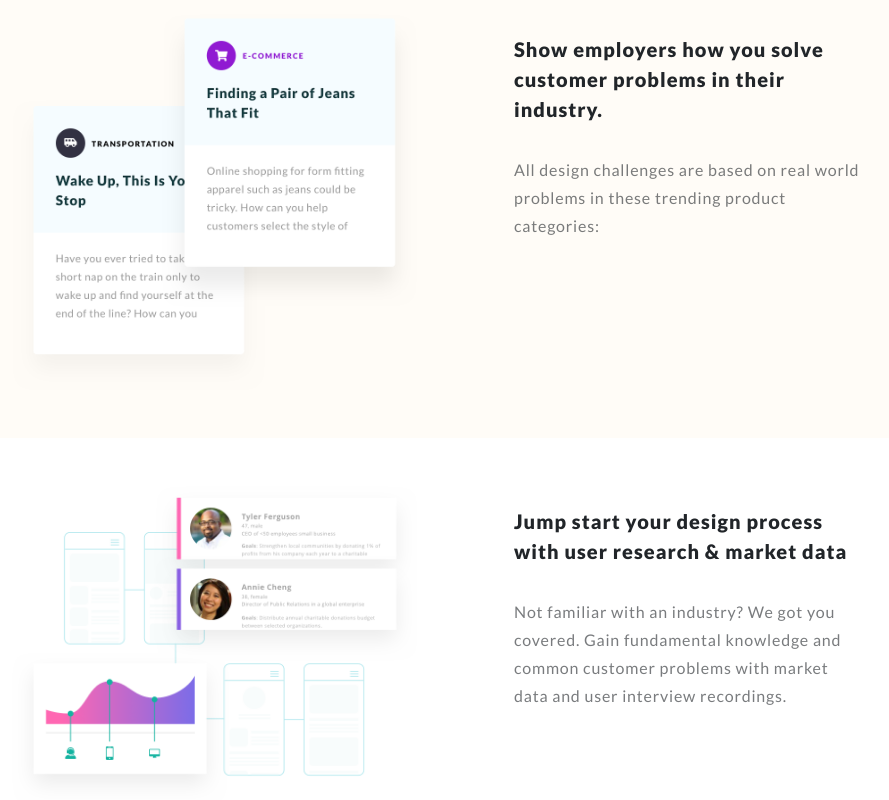
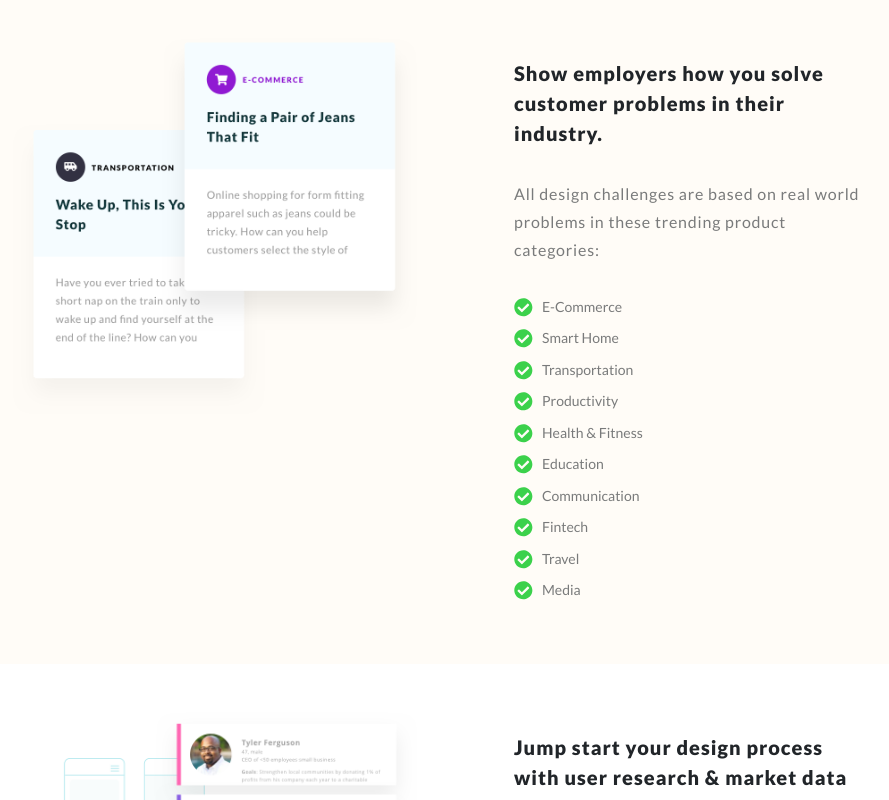
Before and after one commit to yachinyou/ux-supercharge, a React (Create React App) app: page / in a window 1280 px wide. Shown: the part 2392-3192 px from the top of the page, without its empty margins (236-1125 px from the left). Built offline with nearby package versions, Linux system fonts and the light colour scheme.

Commit message:
added industry list

```diff
--- a/src/App.js
+++ b/src/App.js
@@ -31,7 +31,7 @@ class App extends Component {
     return (
       <BrowserRouter>
         <div className="App">
-          <ReactTitle title="Live Code Help" />
+          <ReactTitle title="UX Supercharge" />
           <Route path="/" component={NavBar} />
           <Route path="/" exact component={Hero} />
           <Route path="/" exact component={SellSheet} />
--- a/src/Components/SellSheet/SellSheet.css
+++ b/src/Components/SellSheet/SellSheet.css
@@ -108,6 +108,25 @@ h2.large-sell-header {
     max-width: 40em;
 }
 
+ul.industry-list {
+    list-style-type: none;
+    padding: 0;
+    font-size: 0.875em;
+}
+
+ul.industry-list li{
+    margin-bottom: 0.75em;
+}
+
+ul.industry-list svg {
+    margin-right: 0.5em;
+}
+
+ul.industry-list span {
+    opacity: 0.6;
+}
+
+
 .whats-inside {
     padding: 2em;
 }
--- a/src/Components/SellSheet/SellSheet.js
+++ b/src/Components/SellSheet/SellSheet.js
@@ -22,7 +22,7 @@ import itemJourneyMap from '../../images/item_journey_map.png';
 import itemStoryboard from '../../images/item_storyboard.png';
 
 import { FontAwesomeIcon } from '@fortawesome/react-fontawesome';
-import { faStar } from '@fortawesome/free-solid-svg-icons'
+import { faStar, faCheckCircle } from '@fortawesome/free-solid-svg-icons'
 
 class SellSheet extends Component {
 
@@ -69,7 +69,7 @@ class SellSheet extends Component {
                         <div className="col-xl-3 col-lg-3 col-md-2 col-sm-12 col-12"></div>
                         <div className="col-xl-6 col-lg-6 col-md-8 col-sm-12 col-12">
                             <h3>Here's everything you need to create a winning case study — fast.</h3>
-                            <p>Our design challenge kit features an <span className="bold">industry focused design challenge</span>, <span className="bold">user research</span>, <span className="bold">market data</span>, <span className="bold">constructive feedback</span> and much more.</p>
+                            <p>Our design challenge kit features an <span className="bold">industry focused design challenge</span>, <span className="bold">user research</span>, <span className="bold">market data</span>, <span className="bold">constructive feedback</span> and much more that makes it easy for you to show the best case studies to the right employers.</p>
                             <img src={designChallengeKit} alt="UX case studies can take weeks to complete" />
                         </div>
                         <div className="col-xl-3 col-lg-3 col-md-2 col-sm-12 col-12"></div>
@@ -86,6 +86,18 @@ class SellSheet extends Component {
                             <div className="col-xl-4 col-lg-4 col-md-4 col-sm-12 col-12 sell-text">
                                 <h2>Show employers how you solve customer problems in their industry.</h2>
                                 <h6>All design challenges are based on real world problems in these trending product categories:</h6>
+                                <ul className="industry-list">
+                                    <li><FontAwesomeIcon icon="check-circle" color="#3BD14B" size="lg" /><span>E-Commerce</span></li>
+                                    <li><FontAwesomeIcon icon="check-circle" color="#3BD14B" size="lg" /><span>Smart Home</span></li>
+                                    <li><FontAwesomeIcon icon="check-circle" color="#3BD14B" size="lg" /><span>Transportation</span></li>
+                                    <li><FontAwesomeIcon icon="check-circle" color="#3BD14B" size="lg" /><span>Productivity</span></li>
+                                    <li><FontAwesomeIcon icon="check-circle" color="#3BD14B" size="lg" /><span>Health & Fitness</span></li>
+                                    <li><FontAwesomeIcon icon="check-circle" color="#3BD14B" size="lg" /><span>Education</span></li>
+                                    <li><FontAwesomeIcon icon="check-circle" color="#3BD14B" size="lg" /><span>Communication</span></li>
+                                    <li><FontAwesomeIcon icon="check-circle" color="#3BD14B" size="lg" /><span>Fintech</span></li>
+                                    <li><FontAwesomeIcon icon="check-circle" color="#3BD14B" size="lg" /><span>Travel</span></li>
+                                    <li><FontAwesomeIcon icon="check-circle" color="#3BD14B" size="lg" /><span>Media</span></li>
+                                </ul>
                             </div>
                             <div className="col-xl-1 col-lg-1 col-md-1 col-sm-12 col-12"></div>
                         </div>
```
